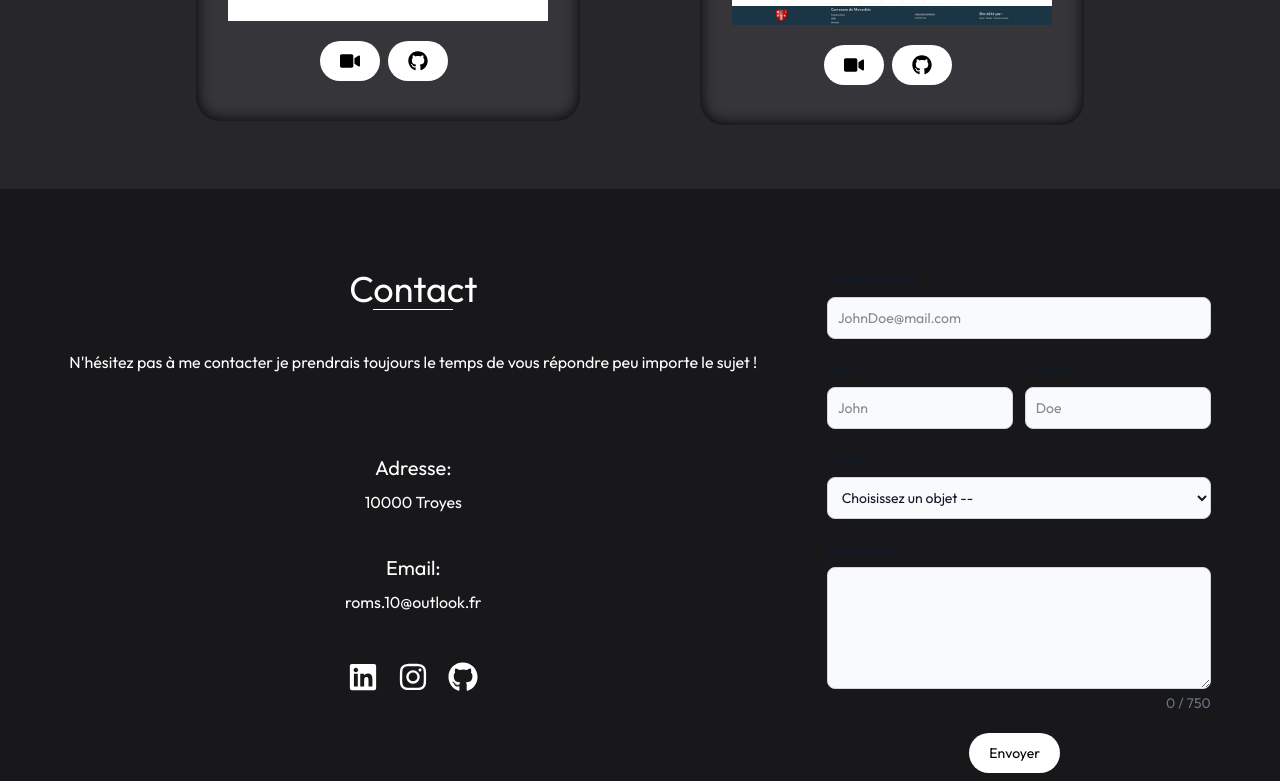
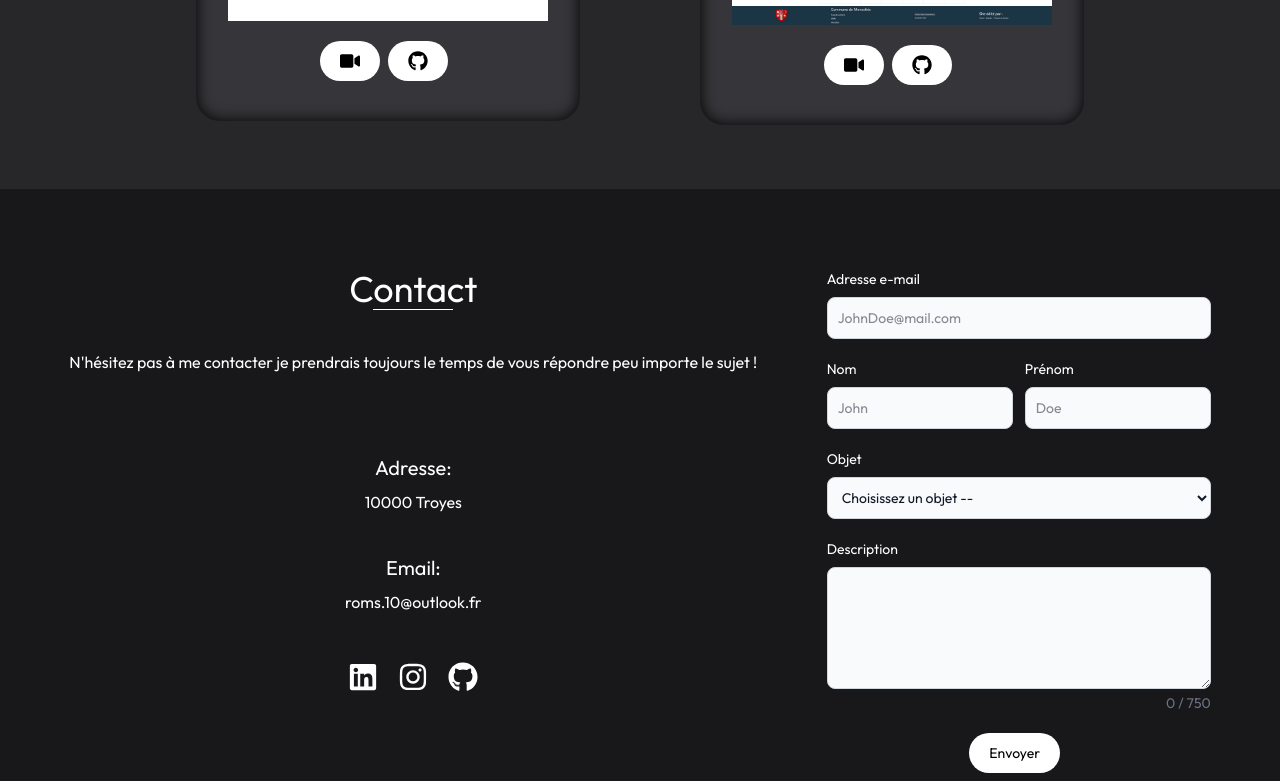
Before and after one commit to Roms10000/portfolio, a React (Vite) app: page / in a window 1280 px wide. Shown: the part 1940-2721 px from the top of the page. Built offline with nearby package versions, Linux system fonts and the light colour scheme.

Commit message:
LAST DES LAST PUSH (manque que photo astronaute ballon coeur)

```diff
--- a/src/Components/Formulaire.jsx
+++ b/src/Components/Formulaire.jsx
@@ -31,21 +31,21 @@ return (
   <>
     <form class="max-w-sm mx-auto" onSubmit={handleSubmit}>
         <div class="mb-5">
-            <label for="email" class="block mb-2 text-sm font-medium text-gray-900">Adresse e-mail</label>
+            <label for="email" class="block mb-2 text-sm font-medium text-white">Adresse e-mail</label>
             <input type="email" name="email" class="bg-gray-50 border border-gray-300 text-gray-900 text-sm rounded-lg block w-full p-2.5" placeholder="JohnDoe@mail.com" required />
         </div>
         <div className='flex gap-3'>
             <div class="mb-5">
-                <label for="nom" class="block mb-2 text-sm font-medium text-gray-900">Nom</label>
+                <label for="nom" class="block mb-2 text-sm font-medium text-white">Nom</label>
                 <input type="txt" name="nom" class="bg-gray-50 border border-gray-300 text-gray-900 text-sm rounded-lg block w-full p-2.5" placeholder="John" required />
             </div>
             <div class="mb-5">
-                <label for="prenom" class="block mb-2 text-sm font-medium text-gray-900">Prénom</label>
+                <label for="prenom" class="block mb-2 text-sm font-medium text-white">Prénom</label>
                 <input type="txt" name="prenom" class="bg-gray-50 border border-gray-300 text-gray-900 text-sm rounded-lg block w-full p-2.5" placeholder="Doe" required />
             </div>
         </div>
         <div class="mb-5">
-            <label for="objet" class="block mb-2 text-sm font-medium text-gray-900">Objet</label>
+            <label for="objet" class="block mb-2 text-sm font-medium text-white">Objet</label>
             <select name="objet" value={objet} onChange={(e) => setObjet(e.target.value)} required class="bg-gray-50 border border-gray-300 text-gray-900 text-sm rounded-lg block w-full p-2.5" placeholder="Doe">
                 <option value="" selected disabled>Choisissez un objet --</option>
                 <option className="" value="prestation">Demande de prestations</option>
@@ -55,7 +55,7 @@ return (
             </select>
         </div>
         <div class="mb-5">
-            <label for="description" class="block mb-2 text-sm font-medium text-gray-900">Description</label>
+            <label for="description" class="block mb-2 text-sm font-medium text-white">Description</label>
             <textarea rows="5" cols="20" name="description" maxLength={maxLength} value={description} onChange={(e) => setDescription(e.target.value)} id="description" class="bg-gray-50 border border-gray-300 text-gray-900 text-sm rounded-lg block w-full p-2.5" required />
             <p className="text-sm text-gray-500 mt-1 text-right">{description.length} / {maxLength}</p>
         </div>
```
